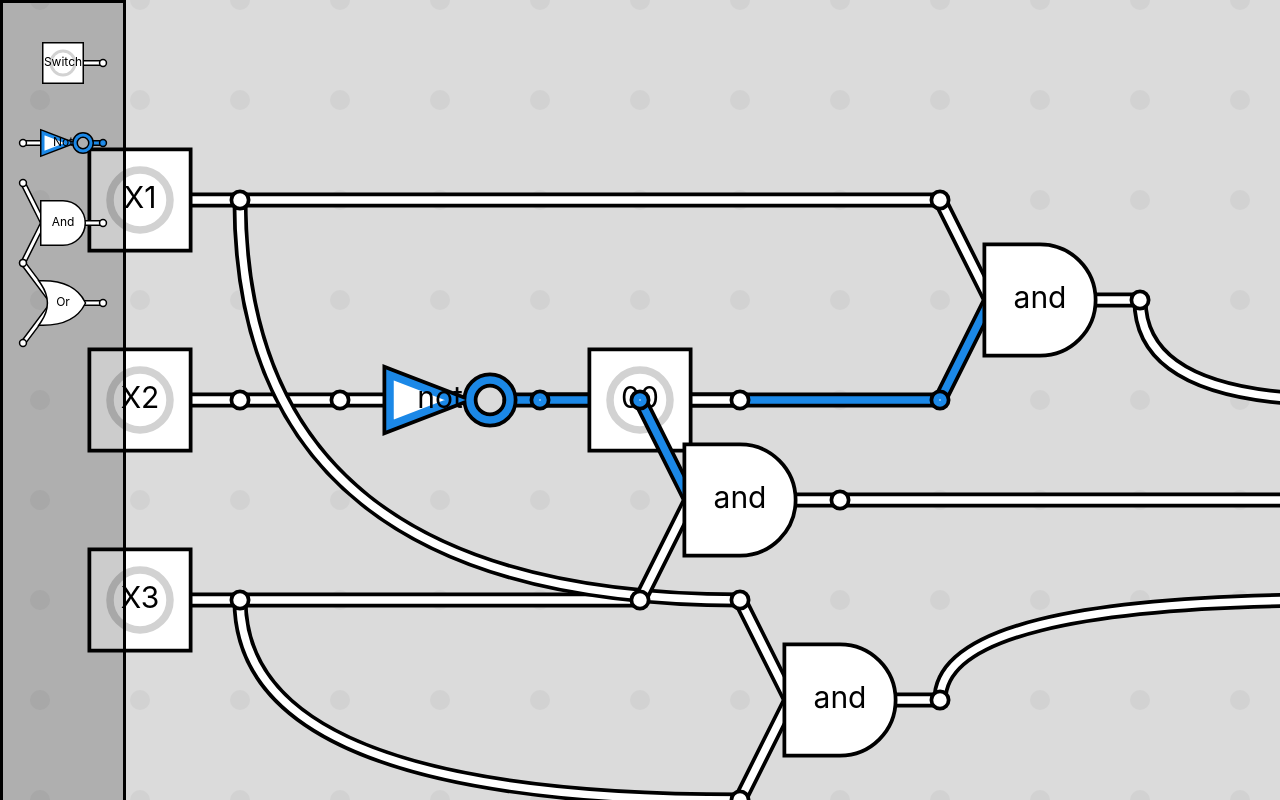
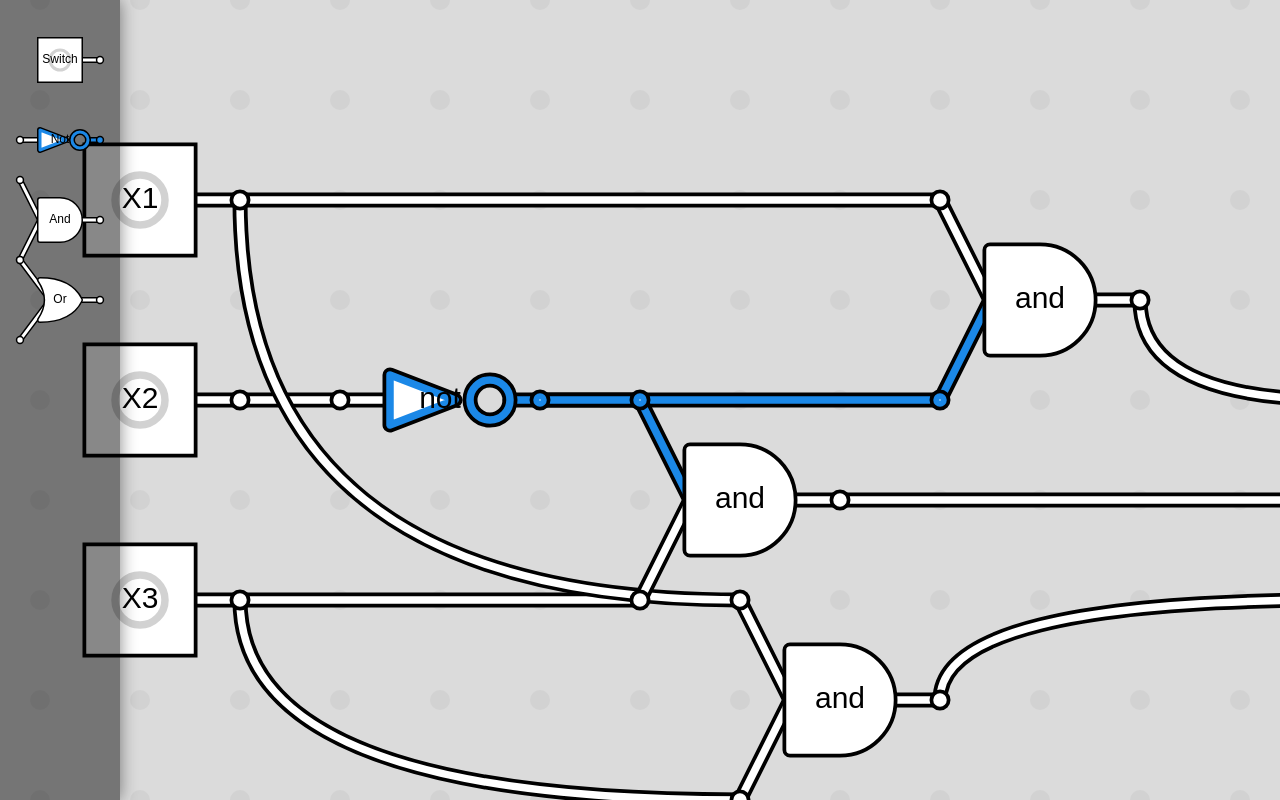
Before and after one commit to Agzam-Ar/boolsim, a React (Create React App) app: page / in a window 1280 px wide. Built offline with nearby package versions, Linux system fonts and the light colour scheme.

Commit message:
Added wires creating

```diff
--- a/src/App.css
+++ b/src/App.css
@@ -14,6 +14,7 @@
     text-align: center;
     background: var(--background-accent);
     overflow: hidden;
+    font-family: sans-serif;
 }
 
 .App-logo {
--- a/src/Vars.js
+++ b/src/Vars.js
@@ -6,6 +6,9 @@ let blocksPattle = [];
 
 let links = [];
 
+
+let wirePreset;
+
 let Vars = {
 	tilesize: 10,
 	nodesize: .3,
@@ -13,6 +16,7 @@ let Vars = {
 	mouse: {draggBlock: undefined, draggStart: undefined},
 	getBlocks: () => blocks,
 	getLinks: () => links,
+	wirePreset: () => wirePreset,
 
 	getBlocksPattle: () => blocksPattle,
 	renderScheme: () => {},
@@ -49,6 +53,7 @@ window["Vars"] = Vars;
 class Block {
 
 	constructor(props) {
+		this.overlay = false;
 		if(props.preset == true) {
 			this.id = `preset-${blocksPattle.length}`;
 			blocksPattle.push(this);
@@ -272,12 +277,15 @@ class Wire {
 			}
 			else this[k] = props[k];
 		}
-		links[`wire${this.from}to${this.to}`] = this;
+		if(this.preset) return;
+		links[`wire${this.from}p${this.fromPort}to${this.to}p${this.toPort}`] = this;
 
 		blocks[this.from].listeners['linkUpdateTo' + this.to] = () => {this.update()};
 	}
 
 	update() {
+		if(this.preset) return;
+
 		let from  = blocks[this.from];
 		let to    = blocks[this.to];
 		let pfrom = from.oPorts[this.toPort];
@@ -313,15 +321,28 @@ window.addEventListener('mousemove', e => {
 			Vars.mouse.draggBlock.updatePorts();
 			Vars.renderScheme();
 			Vars.mouse.draggLastPos = pos;
+			Vars.mouse.draggBlock.overlay = true;
+		}
+		if(Vars.mouse.draggType == 'create-wire') { //Vars.mouse.draggBlock != undefined) {
+			// let x = Vars.mouse.draggBlockPos.x + pos.x - Vars.mouse.draggStart.x;
+			// let y = Vars.mouse.draggBlockPos.y + pos.y - Vars.mouse.draggStart.y;
+			// Vars.mouse.draggBlock.box.x = x;
+			// Vars.mouse.draggBlock.box.y = y;
+			// Vars.mouse.draggBlock.updatePorts();
+			Vars.renderScheme();
+			// Vars.mouse.draggLastPos = pos;
+			// Vars.mouse.draggBlock.overlay = true;
 		}
 	}
 });
+
 window.addEventListener('mouseup', e => {
 	if(Vars.mouse.draggBlock != undefined) {
 		let x = Vars.mouse.draggBlock.box.x;
 		let y = Vars.mouse.draggBlock.box.y;
 		x = Math.round(x/Vars.tilesize)*Vars.tilesize;
 		y = Math.round(y/Vars.tilesize)*Vars.tilesize;
+		Vars.mouse.draggBlock.overlay = false;
 		Vars.mouse.draggBlock.box.x = x;
 		Vars.mouse.draggBlock.box.y = y;
 			Vars.renderScheme();
@@ -330,6 +351,19 @@ window.addEventListener('mouseup', e => {
 		Vars.mouse.draggBlock = undefined;
 		Vars.mouse.draggStart = undefined;
 	}
+	if(Vars.mouse.draggType == 'create-wire') {
+		let l = Vars.wirePreset();
+		console.log("Preset result", Object.assign({}, l));
+		if(l.from != undefined && l.from != 'mouse' && l.to != undefined && l.to != 'mouse') {
+
+			let w = new Wire({from:l.from, to:l.to, fromPort:l.fromPort, toPort:l.toPort});
+		}
+
+		Vars.wirePreset().from = undefined;
+		Vars.wirePreset().to = undefined;
+	}
+
+
 	Vars.mouse.draggType = undefined;
 	Vars.mouse.draggStart = undefined;
 	Vars.mouse.draggLastPos = undefined;
@@ -377,9 +411,9 @@ new Block({preset: true, type: "switch", name: "Switch", angle: 0});
 new Block({preset: true, type: "not", 	 name: "Not", angle: 0});
 new Block({preset: true, type: "and", 	 name: "And", angle: 0});
 new Block({preset: true, type: "or", 	 name: "Or", angle: 0});
+wirePreset = new Wire({preset: true});
 
-
-new Block({type: "switch", x:0, y:0,		name: "00",  angle: 0});
+// new Block({type: "switch", x:0, y:0,		name: "00",  angle: 0});
 
 let $a  = new Block({type: "switch", x:-5, y:-2,  	name: "X1",  angle: 0});
 let $b  = new Block({type: "switch", x:-5, y:0,		name: "X2",  angle: 0});
@@ -387,8 +421,6 @@ let $c  = new Block({type: "switch", x:-5, y:2,		name: "X3",  angle: 0});
 
 let $notb = new Block({type: "not",  x:-2, y:0, name: "not", angle: 0});
 new Wire({from:$b.id, to:$notb.id, fromPort:0, toPort:0});
-
-// (!b & c) || (a & !b) || (a & c)
 
 let $and1 = new Block({type: "and",    x:1, y:1, name: "and", angle: 0});
 new Wire({from:$notb.id, to:$and1.id, fromPort:0, toPort:0});
@@ -403,13 +435,10 @@ let $and3 = new Block({type: "and",    x:2, y:3, name: "and", angle: 0});
 new Wire({from:$a.id, to:$and3.id, fromPort:0, toPort:0});
 new Wire({from:$c.id, to:$and3.id, fromPort:0, toPort:1});
 
-
-
 let $or  = new Block({type: "or", 	  x:8, y:1, name: "or",  angle: 0, inputs: 3});
 new Wire({from:$and1.id, to:$or.id, fromPort:0, toPort:1});
 new Wire({from:$and2.id, to:$or.id, fromPort:0, toPort:2});
 new Wire({from:$and3.id, to:$or.id, fromPort:0, toPort:0});
-
 
 
 // new Block({type: "switch", x:0, y:3, name: "x2", angle: 0});
--- a/src/sim/Block.js
+++ b/src/sim/Block.js
@@ -44,12 +44,12 @@ class BlockElement extends React.Component {
 		let block = this.block;
 		for (var i = 0; i < this.block.oPorts.length; i++) {
 			let port = this.block.oPorts[i];
-			eOutputs.push(this.createOutput('o' + i, port));
+			eOutputs.push(this.createPort('o', i, port));
 		}
 
 		for (var i = 0; i < this.block.iPorts.length; i++) {
 			let port = this.block.iPorts[i];
-			eOutputs.push(this.createOutput('i' + i, port));
+			eOutputs.push(this.createPort('i', i, port));
 		}
 
 		let glow = this.block.active && Themes.theme.glow;
@@ -84,7 +84,7 @@ class BlockElement extends React.Component {
         </g>);
     }
 
-	createOutput(key, config) {
+	createPort(type, portId, config) {
 		let glow = config.active && Themes.theme.glow;
 		let border = Themes.theme.powerBorderSize * Themes.theme.powerSize;
 
@@ -107,14 +107,14 @@ class BlockElement extends React.Component {
 		let gradientName = `gradient-block-${this.block.id}-${x1}-${y1}-${x2}-${y2}`;
 		let d = `M${x1},${y1} L${x2},${y2}`;
 
-		return <g key={key} class="no-events" >
-
+		return <g key={type + portId} >
         	<defs>
 				<linearGradient id={gradientName} spreadMethod="pad" gradientUnits="userSpaceOnUse" x1={x1} y1={y1} x2={x2} y2={y2}>
 					<stop offset="0%" stopColor="var(--power50)" stopOpacity="1"></stop>
 					<stop offset="100%" stopColor="var(--power100)" stopOpacity="1"></stop>
 				</linearGradient>
         	</defs>
+        	<g class="no-events" >
 				{border > 0 ? <path className={Themes.theme.mixBlend} d={d} strokeWidth={border} stroke="var(--power-border-color)" strokeLinecap="round" strokeLinejoin="miter"></path> : []}
 
 				<path className="light" d={d} stroke={config.active ? `url(#${gradientName})` : "var(--unactive)"} strokeLinecap="round" strokeLinejoin="miter"></path>
@@ -126,6 +126,88 @@ class BlockElement extends React.Component {
 				<circle stroke={config.active ? "var(--power100)" : "var(--unactive)"} fill="var(--unactive)" cx={config.dx} cy={config.dy} r={size}></circle>
 				{glow ? <circle className="bloor1" stroke={config.active ? "var(--power100)" : "none"} fill="none" cx={config.dx} cy={config.dy} r={size}></circle> : []}
 				{glow ? <circle className="bloor2" stroke={config.active ? "var(--power100)" : "none"} fill="none" cx={config.dx} cy={config.dy} r={size}></circle> : []}
+			</g>
+			<circle stroke="transparent" fill="transparent" strokeWidth={border} cx={config.dx} cy={config.dy} r={size} onMouseEnter={e => {
+				if(this.block.preset) return;
+				console.log('TODO');
+				// TODO
+				let wire = Vars.wirePreset();
+
+				if(type == 'o') {
+					if(wire.from == 'mouse') {
+						wire.from = this.block.id;
+						wire.fromPort = portId;
+					}
+				}
+				if(type == 'i') {
+					if(wire.to == 'mouse') {
+						wire.to = this.block.id;
+						wire.toPort = portId;
+					}
+				}
+				console.log('Wire after enter',  Vars.wirePreset());
+
+			}} onMouseLeave={e => {
+				if(this.block.preset) return;
+				// TODO
+				let wire = Vars.wirePreset();
+				if(this.block.id == wire.src) return;
+
+				if(type == 'o') {
+					if(wire.from == this.block.id) {
+						wire.from = 'mouse';
+						wire.fromPort = 0;
+					}
+				}
+				if(type == 'i') {
+					if(wire.to == this.block.id) {
+						wire.to = 'mouse';
+						wire.toPort = 0;
+					}
+				}
+				console.log('Wire after leave',  Vars.wirePreset());
+
+			}} onMouseDown={e => {
+				if(this.block.preset) return;
+				console.log('TODO');
+				// TODO
+				let wire = Vars.wirePreset();
+				wire.src = this.block.id;
+
+				if(type == 'o') {
+					wire.from = this.block.id;
+					wire.fromPort = portId;
+					wire.to = 'mouse';
+					wire.toPort = 0;
+				}
+				if(type == 'i') {
+					wire.to = this.block.id;
+					wire.toPort = portId;
+					wire.from = 'mouse';
+					wire.fromPort = 0;
+				}
+
+				Vars.renderScheme();
+
+				console.log(wire);
+
+
+				let block = this.block;
+
+				let pos = Vars.toSvgPoint(e);
+
+				// if(this.block.preset) {
+        		// 	console.log("down preset");
+        		// 	block = this.block.createBlock();
+        		// 	pos = Vars.getSvgMousePos();
+				// }
+
+				Vars.mouse.draggType = 'create-wire';
+				Vars.mouse.draggStart = pos;
+				Vars.mouse.draggLastPos = pos;
+				Vars.mouse.draggBlockPos = {x:block.box.x, y:block.box.y};
+				Vars.mouse.draggBlock = block;
+			}}></circle>
 		</g>;
 	}
 
@@ -143,8 +225,9 @@ class BlockElement extends React.Component {
 		let border = Themes.theme.powerBorderSize * Themes.theme.powerSize;
 
 		if(type == 'switch') return <g>
-			<rect class="no-events" x={left*.9} y={top*.9} width={box.w*.9} height={box.h*.9}></rect>
-			<circle stroke={this.block.active ? "inherit" : "var(--func-accent)"} className="clickable" r={Math.min(box.w, box.h)*.3} onClick={() => {
+			<rect class="no-events" x={left} y={top} width={box.w} height={box.h}></rect>
+			<circle stroke={this.block.active ? "inherit" : "var(--func-accent)"} className={this.block.preset ? "no-events" : "clickable"} r={Math.min(box.w, box.h)*.25} onClick={() => {
+				if(this.block.preset) return;
 				this.block.active = !this.block.active;
 				this.block.update();
 			}}></circle>
--- a/src/sim/Editor.css
+++ b/src/sim/Editor.css
@@ -2,6 +2,9 @@
 
 
 .editor-box {
+	position: fixed;
+	left: 0;
+	top: 0;
 
 	background: var(--background-main);
 	color: #fff;
@@ -18,6 +21,22 @@
 	fill: transparent;
 /*	width: 100vw;*/
 
+}
+
+.editor-box-overlay {
+	pointer-events: none;
+	position: fixed;
+	left: 0;
+	top: 0;
+	opacity: .5;
+	stroke-width: var(--power-size);
+	height: 100vh;
+	fill: transparent;
+}
+
+path {
+	stroke-linecap: round;
+	stroke-linejoin: round;
 }
 
 .block-pattle-box {
@@ -92,4 +111,5 @@ circle, rect, path, g {
 	user-select: none;
 	pointer-events: none;
 	fill: var(--label-color);
+    font-family: sans-serif;
 }
--- a/src/sim/Editor.js
+++ b/src/sim/Editor.js
@@ -22,45 +22,53 @@ function Editor() {
 
 
 	let eBlocks = [];
+	let eBlocksOverlay = [];
 	let bs = Vars.getBlocks();
 	let ls = Vars.getLinks();
 	for (let key of Object.keys(bs)) {
 		let b = bs[key];
-		eBlocks.push(<BlockElement key={`block${b.id}`} block={b} />); // uid={key} x={b.x} y={b.y} name={b.name} angle={b.angle == undefined ? 1 : b.angle}
+		let eBlock = <BlockElement key={`block${b.id}`} block={b} />;
+		if(b.overlay) eBlocksOverlay.push(eBlock);
+		else eBlocks.push(eBlock); // uid={key} x={b.x} y={b.y} name={b.name} angle={b.angle == undefined ? 1 : b.angle}
 	}
 
 	let eWires = [];
+	let eWiresOverlay = [<WireElement key={"preset"} link={Vars.wirePreset()}/>];
 
 	for (let key of Object.keys(ls)) {
 		eWires.push(<WireElement key={key} link={ls[key]}/>);//<path stroke={pfrom.active ? "#fff" : "#333"} key={`wire${link.from}to${link.to}`} d={`M${pfrom.x},${pfrom.y} L${pto.x},${pto.y}`}/>);
 	}
 
+
 	let ePoints = [];
 
-	for (var y = -10; y < 10; y++) {
-		for (var x = -10; x < 10; x++) {
+	let viewBoxX = Vars.camera.x - (Vars.camera.width/2)*Vars.camera.scale;
+	let viewBoxY = Vars.camera.y - (Vars.camera.height/2)*Vars.camera.scale;
+
+	let viewBoxW = Vars.camera.width*Vars.camera.scale;
+	let viewBoxH = Vars.camera.height*Vars.camera.scale;
+
+	for (var y = Math.floor(viewBoxY/Vars.tilesize); y <= Math.ceil((viewBoxY+viewBoxH)/Vars.tilesize); y++) {
+		for (var x = Math.floor(viewBoxX/Vars.tilesize); x < Math.ceil((viewBoxX+viewBoxW)/Vars.tilesize); x++) {
 			ePoints.push(<circle key={`x${x}y${y}`} cx={x*Vars.tilesize} cy={y*Vars.tilesize} r="1"/>);
 		}
 	}
-
-	let viewBoxX = Vars.camera.x - (Vars.camera.width/2)*Vars.camera.scale;
-	let viewBoxY = Vars.camera.y - (Vars.camera.height/2)*Vars.camera.scale;
 
 	return <div className="editor-box">
 
 		<svg onMouseDown={e => {
 			if(e.target != ref.current) return;
-			// if(e.button == 1 || e.button == 2) {
+			if(e.button == 1 || e.button == 2) {
 				let pos = Vars.toSvgPoint(e);
 				pos = {x: e.clientX, y: e.clientY};
 				Vars.mouse.draggType = "move-camera";
 				Vars.mouse.draggStart = pos;
 				Vars.mouse.draggBlockPos = {x:Vars.camera.x, y:Vars.camera.y};
 				Vars.mouse.draggLastPos = pos;
-			// }
+			}
 		}} ref={ref} style={{
 			aspectRatio: `${Vars.camera.width}/${Vars.camera.height}`,
-		}} viewBox={`${viewBoxX} ${viewBoxY} ${Vars.camera.width*Vars.camera.scale} ${Vars.camera.height*Vars.camera.scale}`} xmlns="http://www.w3.org/2000/svg" id="main-svg" className="editor-box" fill="#7a7a7a">
+		}} viewBox={`${viewBoxX} ${viewBoxY} ${viewBoxW} ${viewBoxH}`} xmlns="http://www.w3.org/2000/svg" id="main-svg" className="editor-box" fill="#7a7a7a">
 			<defs>
 				<linearGradient id="gradient" x1="0%" y1="0%" x2="0%" y2="100%">
 					<stop offset="0%" stopColor="var(--power0)" />
@@ -78,9 +86,6 @@ function Editor() {
 					{eWires}
 				</g>
 				{eBlocks}
-
-				{/*{dragged}*/}
-				{/*<Block key={`key-1`} uid={-1} x={0} y={0} name={"b.name"}/>*/}
 		</svg>
 
 		<div>
@@ -120,6 +125,23 @@ function Editor() {
 				</div>;
 			}}/>
 		</div>
+
+		<svg style={{aspectRatio: `${Vars.camera.width}/${Vars.camera.height}`}} viewBox={`${viewBoxX} ${viewBoxY} ${Vars.camera.width*Vars.camera.scale} ${Vars.camera.height*Vars.camera.scale}`} xmlns="http://www.w3.org/2000/svg" id="main-svg" className="editor-box-overlay" fill="#7a7a7a">
+			<defs>
+				<linearGradient id="gradient" x1="0%" y1="0%" x2="0%" y2="100%">
+					<stop offset="0%" stopColor="var(--power0)" />
+					<stop offset="100%" stopColor="var(--power100)" />
+				</linearGradient>
+				<linearGradient id="path-gradient" spreadMethod="pad" gradientUnits="userSpaceOnUse" x1="0" y1="0" x2="0" y2="-10">
+					<stop offset="0%" stopColor="var(--power0)" />
+					<stop offset="100%" stopColor="var(--power100)" />
+				</linearGradient>
+			</defs>
+				<g stroke="#fff">
+					{eWiresOverlay}
+				</g>
+				{eBlocksOverlay}
+		</svg>
 	</div>
 }
 
--- a/src/sim/Wire.js
+++ b/src/sim/Wire.js
@@ -15,7 +15,7 @@ class WireElement extends React.Component {
 		this.state = {};
 
 	    const listener = () => {this.repaint()};
-		this.from.listeners["linkTo" + link.to] = listener;
+		if(this.from != undefined) this.from.listeners["linkTo" + link.to] = listener;
 	}
 
 
@@ -29,17 +29,26 @@ class WireElement extends React.Component {
 		let link = this.link;
 		let bs = Vars.getBlocks();
 
+		this.from = bs[link.from];
+		this.to = bs[link.to];
+
 		let from = this.from;
 		let to = this.to;
-		if(from == undefined) return <path d={"M0,0"}/>;
-		let pfrom = from.oPorts[link.fromPort];
-		let pto = to.iPorts[link.toPort];
 
-		pto.active = pfrom.active;
+		// if(this.link.preset) {
+		// 	console.log('Wire: ', link.from, link.fromPort);
+		// }
 
+		if(from == undefined && link.from != 'mouse') return <path d={"M0,0"}/>;
+		let pfrom = link.from == 'mouse' ? Vars.getSvgMousePos() : from.oPorts[link.fromPort];
 
-		let x1 = pfrom.x;
-		let y1 = pfrom.y;
+		if(to == undefined && link.to != 'mouse') return <path d={"M0,0"}/>;
+		let pto = link.to == 'mouse' ? Vars.getSvgMousePos() : to.iPorts[link.toPort];
+
+		pto.active = pfrom == undefined ? false : pfrom.active;
+
+		let x1 = pfrom == undefined ? 0 : pfrom.x;
+		let y1 = pfrom == undefined ? 0 : pfrom.y;
 		let x2 = pto.x;
 		let y2 = pto.y;
 
@@ -79,11 +88,11 @@ class WireElement extends React.Component {
 
 		// d = `M${x1},${y1}  Q${h ? cx : x1},${h ? y1 : cy} ${cx},${cy} T${x2},${y2}`;
 
-
-		let glow = pfrom.active && Themes.theme.glow;
+		let pfromActive = (pfrom != undefined && pfrom.active);
+		let glow = pfromActive && Themes.theme.glow;
 		let border = Themes.theme.powerBorderSize * Themes.theme.powerSize;
 
-        return (<g class="no-events" stroke={pfrom.active ? "#ff00aa" : "var(--unactive)"}>
+        return (<g class="no-events" stroke={pfromActive ? "#ff00aa" : "var(--unactive)"}>
         	<defs>
 				<linearGradient id={gradientName} spreadMethod="pad" gradientUnits="userSpaceOnUse" x1={x1} y1={y1} x2={x2} y2={y2}>
 					<stop offset="0%" stopColor="var(--power100)" stopOpacity="1"></stop>
@@ -91,7 +100,7 @@ class WireElement extends React.Component {
 					<stop offset="100%" stopColor="var(--power100)" stopOpacity="1"></stop>
 				</linearGradient>
         	</defs>
-        	<g className={Themes.theme.mixBlend} stroke={pfrom.active ? `url(#${gradientName})` : "var(--unactive)"} >
+        	<g className={Themes.theme.mixBlend} stroke={pfromActive ? `url(#${gradientName})` : "var(--unactive)"} >
         		{border > 0 ? <path strokeWidth={border} stroke="var(--power-border-color)" d={d}/> : (<g></g>)}
         		<path d={d}/>
         		{glow ? <path className="bloor1" d={d}/> : (<g></g>)}
--- a/src/ui/FloatFrame.css
+++ b/src/ui/FloatFrame.css
@@ -7,9 +7,9 @@
 	position: fixed;
 /*	z-index: 10;*/
 
-	background: #00000033;
+	background: #00000077;
 
-	border: .2em var(--power-border-color) solid;
+	border: .1em var(--power-border-color) #00000077;
 
-/*	box-shadow: 0 0 1em #00000033;*/
+	box-shadow: 0 0 1em #00000077;
 }
```
Lines whose indentation alone changed are shown as unchanged.
